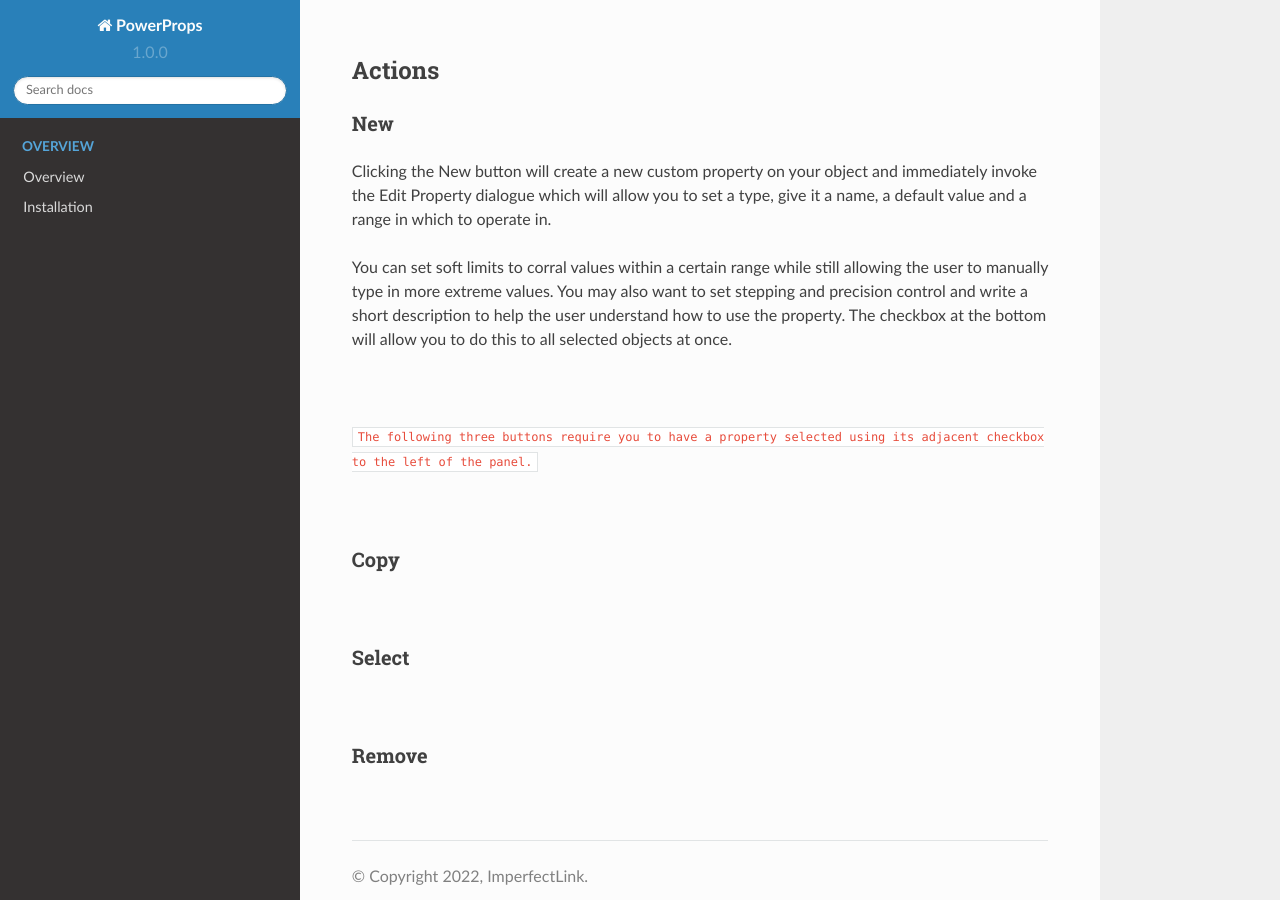
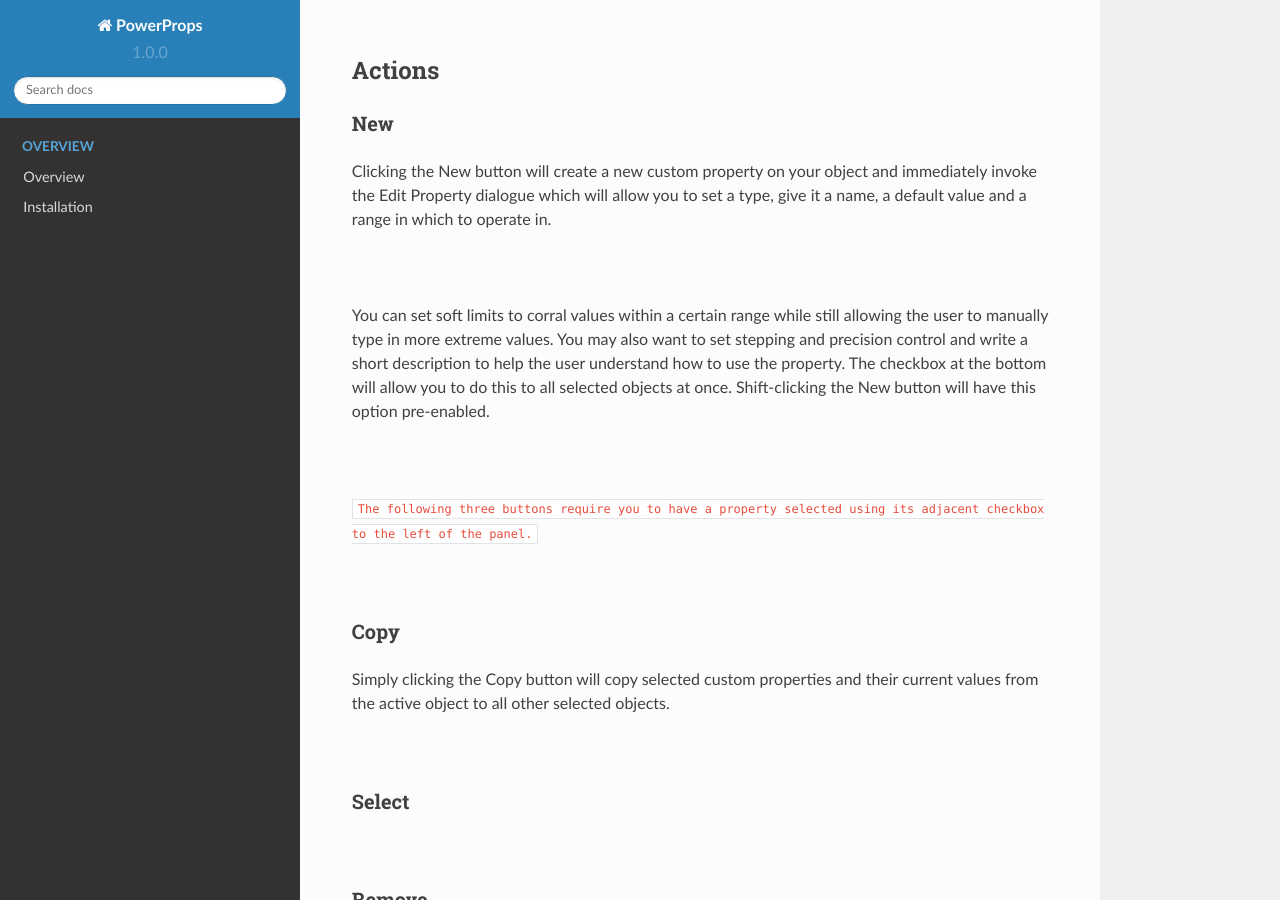
Before and after one commit to imperfectlink/PowerProps, a Sphinx documentation site: the page built from docs/source/interface.rst, in a window 1280 px wide and 900 px high, scrolled down 378 px. Built offline with Sphinx 7.4.7 and the Read the Docs theme 2.0.0, drawn with Linux system fonts in a browser that asks for light colours.

Commit message:
Update interface.rst

```diff
--- a/docs/source/interface.rst
+++ b/docs/source/interface.rst
@@ -17,7 +17,9 @@ New
 ----
 Clicking the New button will create a new custom property on your object and immediately invoke the Edit Property dialogue which will allow you to set a type, give it a name, a default value and a range in which to operate in.
 
-You can set soft limits to corral values within a certain range while still allowing the user to manually type in more extreme values. You may also want to set stepping and precision control and write a short description to help the user understand how to use the property. The checkbox at the bottom will allow you to do this to all selected objects at once.
+|
+
+You can set soft limits to corral values within a certain range while still allowing the user to manually type in more extreme values. You may also want to set stepping and precision control and write a short description to help the user understand how to use the property. The checkbox at the bottom will allow you to do this to all selected objects at once. Shift-clicking the New button will have this option pre-enabled.
 
 |
 
@@ -27,6 +29,7 @@ You can set soft limits to corral values within a certain range while still allo
 
 Copy
 ----
+Simply clicking the Copy button will copy selected custom properties and their current values from the active object to all other selected objects.
 
 |
 
```
